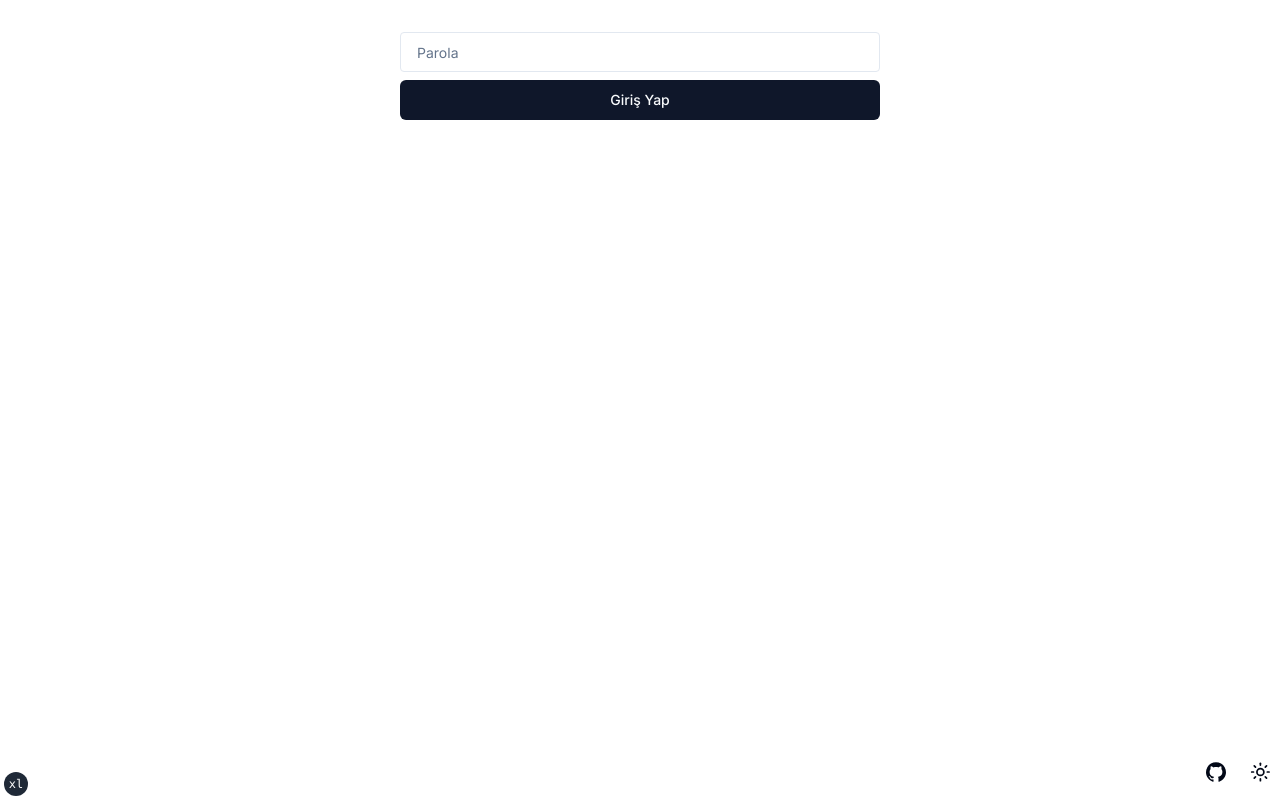
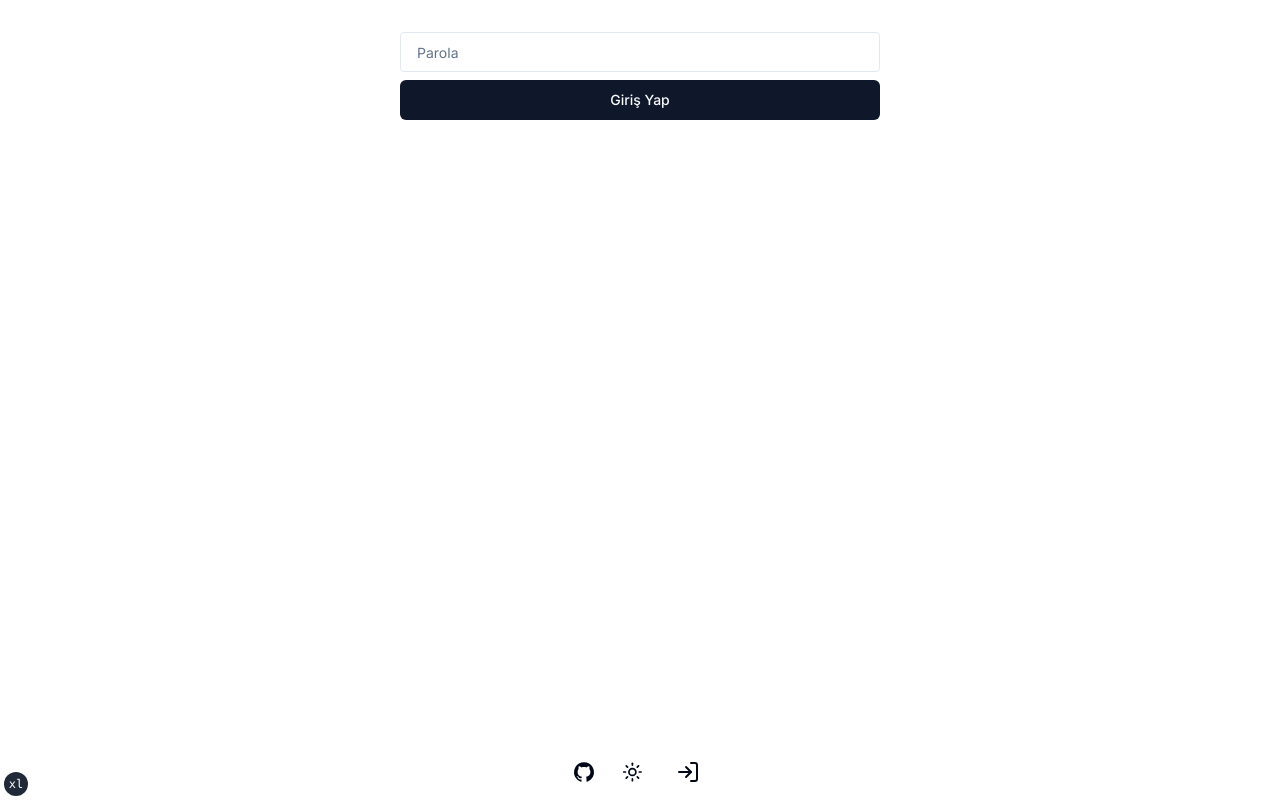
Before and after one commit to saidyeter/takvim.sevaltorun.com, a Next.js app: page /login in a window 1280 px wide. Built offline with nearby package versions, Linux system fonts and the light colour scheme; no server answers.

Commit message:
Add login logout button

```diff
--- a/app/layout.tsx
+++ b/app/layout.tsx
@@ -7,6 +7,7 @@ import { cn } from "@/lib/utils"
 import { TailwindIndicator } from "@/components/tailwind-indicator"
 import { ThemeProvider } from "@/components/theme-provider"
 import { SiteFooter } from "@/components/site-footer"
+import { AuthProvider } from "@/lib/auth-provider"
 export const viewport: Viewport = {
   themeColor: [
     { media: "(prefers-color-scheme: light)", color: "white" },
@@ -40,6 +41,7 @@ export default function RootLayout({ children }: RootLayoutProps) {
             fontSans.variable
           )}
         >
+          <AuthProvider>
             <ThemeProvider attribute="class" defaultTheme="system" enableSystem>
               <div className="relative flex min-h-screen flex-col">
                 <div className="flex-1 md:container md:max-w-5xl p-4">{children}</div>
@@ -47,6 +49,7 @@ export default function RootLayout({ children }: RootLayoutProps) {
               </div>
               <TailwindIndicator />
             </ThemeProvider>
+          </AuthProvider>
         </body>
       </html>
     </>
--- a/app/login/page.tsx
+++ b/app/login/page.tsx
@@ -17,7 +17,7 @@ export type TSignInSchema = z.infer<typeof signInSchema>;
 
 export default function LoginPage() {
   const searchParams = useSearchParams()
-  const callbackUrl = searchParams.get('callbackUrl') || '/admin'
+  const callbackUrl = searchParams.get('callbackUrl') || '/'
   const error = searchParams.get('error') ? 'Kullanıcı adı veya parola hatalı!' : ''
   const {
     register,
--- a/components/site-footer.tsx
+++ b/components/site-footer.tsx
@@ -4,11 +4,12 @@ import { siteConfig } from "@/config/site"
 import { buttonVariants } from "@/components/ui/button"
 import { Icons } from "@/components/icons"
 import { ThemeToggle } from "@/components/theme-toggle"
+import UserButton from "./user-button"
 
 export function SiteFooter() {
   return (
     <footer className="bg-background w-full pb-2">
-      <nav className="flex items-center justify-end space-x-1">
+      <nav className="flex items-center justify-center space-x-2">
         <Link href={siteConfig.links.github} target="_blank" rel="noreferrer">
           <div
             className={buttonVariants({
@@ -21,6 +22,7 @@ export function SiteFooter() {
           </div>
         </Link>
         <ThemeToggle />
+        <UserButton/>
       </nav>
     </footer>
   )
--- /dev/null
+++ b/components/user-button.tsx
@@ -0,0 +1,32 @@
+'use client'
+
+import { signOut, useSession } from "next-auth/react";
+import { Button, buttonVariants } from "./ui/button";
+import { LogIn, LogOut } from "lucide-react";
+import Link from "next/link";
+export default function UserButton() {
+
+  const session = useSession()
+  if (session.status == "unauthenticated") {
+    return (
+      <Link
+        href='/login'
+        className={buttonVariants({ variant: "ghost" })}
+      >
+        <LogIn />
+      </Link>
+
+    )
+  }
+
+
+  return (
+    <Button
+      variant="ghost"
+      size="icon"
+      onClick={() => signOut()}
+    >
+      <LogOut />
+    </Button>
+  )
+}
--- /dev/null
+++ b/lib/auth-provider.ts
@@ -0,0 +1,3 @@
+'use client'
+
+export { SessionProvider as AuthProvider } from 'next-auth/react'
```
Lines whose indentation alone changed are shown as unchanged.
